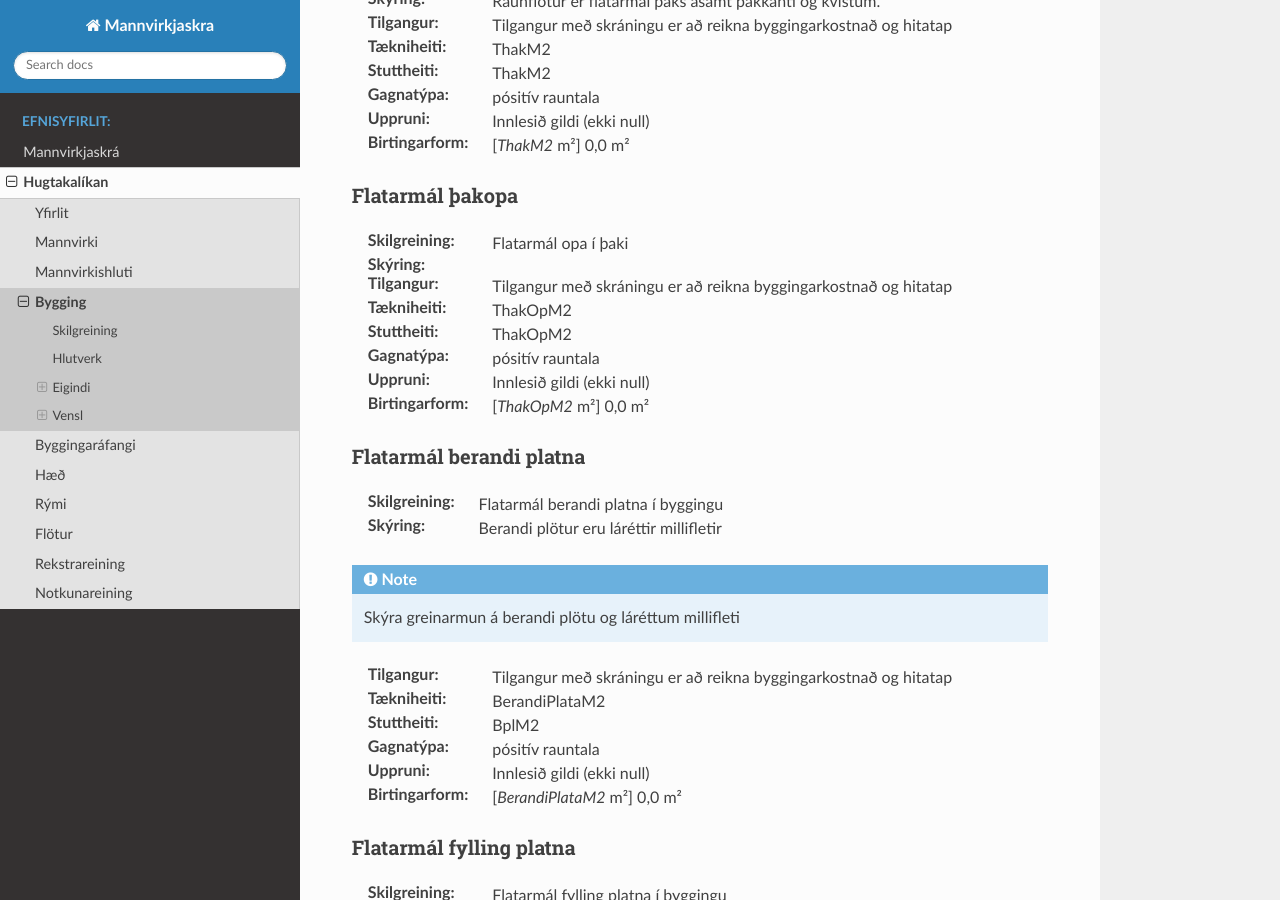
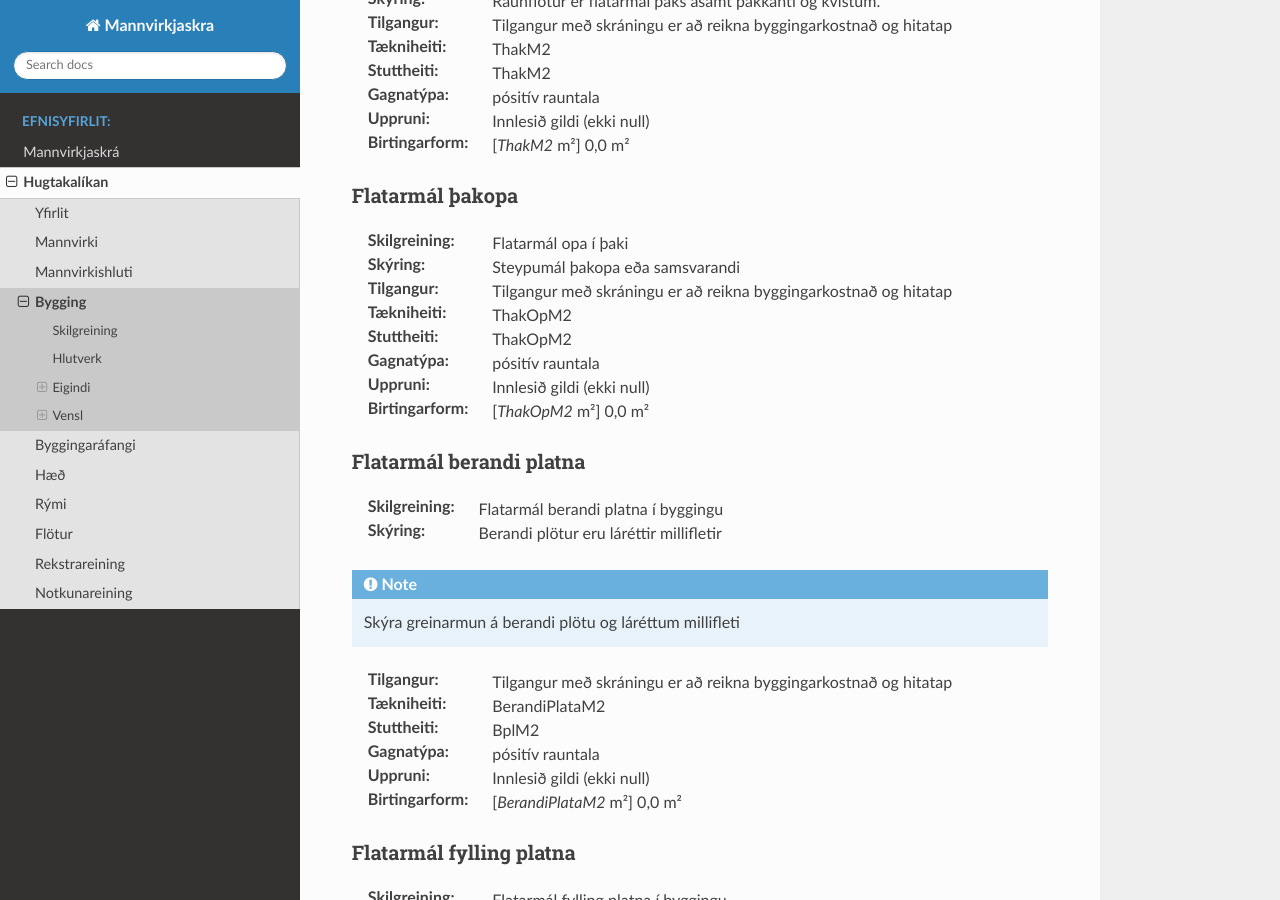
Before and after one commit to hthl/Mannvirkjaskra, a Sphinx documentation site: the page built from source/bygging.rst, in a window 1280 px wide and 900 px high, scrolled down 2525 px. Built offline with Sphinx 7.4.7 and the Read the Docs theme 2.0.0, drawn with Linux system fonts in a browser that asks for light colours.

Commit message:
Skýring þakopa uppfærð

```diff
--- a/source/bygging.rst
+++ b/source/bygging.rst
@@ -216,7 +216,7 @@ Flatarmál þakopa
  Flatarmál opa í þaki
 
 :Skýring:
-
+ Steypumál þakopa eða samsvarandi
 
 :Tilgangur:
   Tilgangur með skráningu er að reikna byggingarkostnað og hitatap
```
